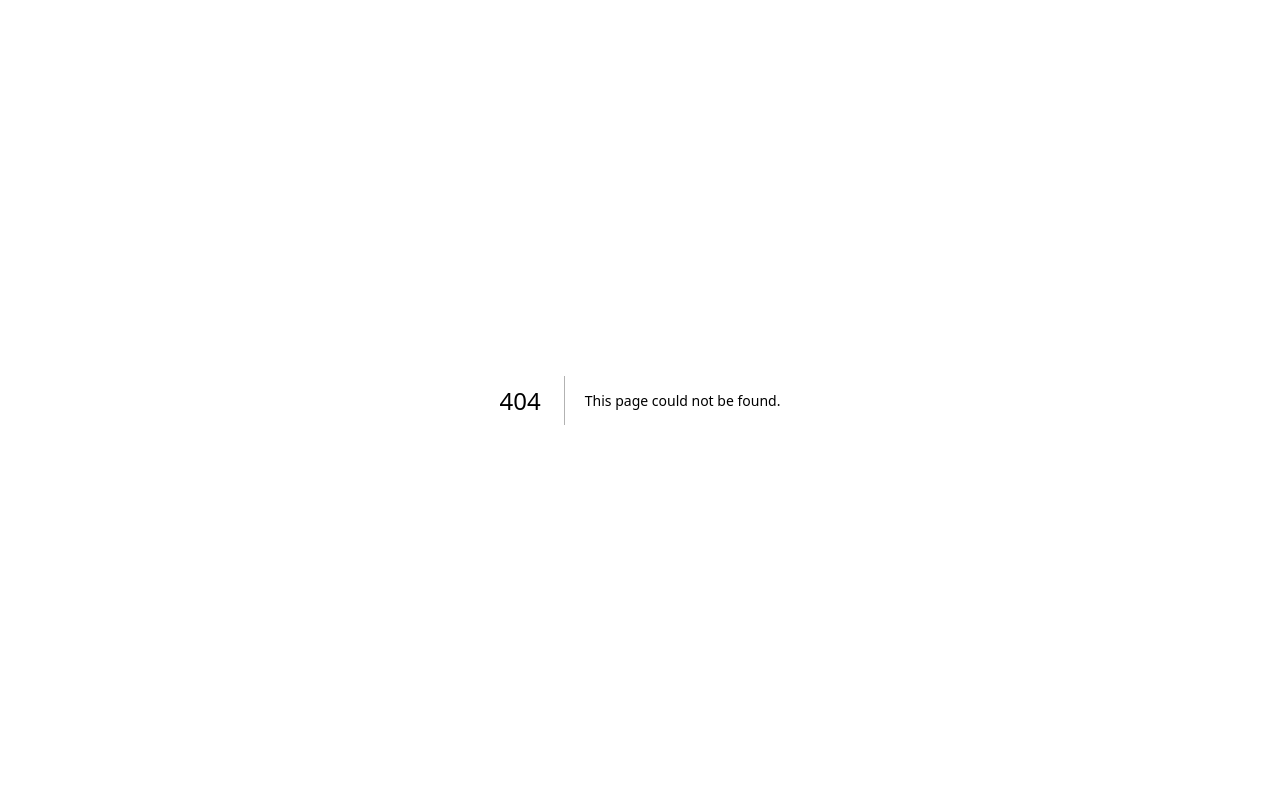
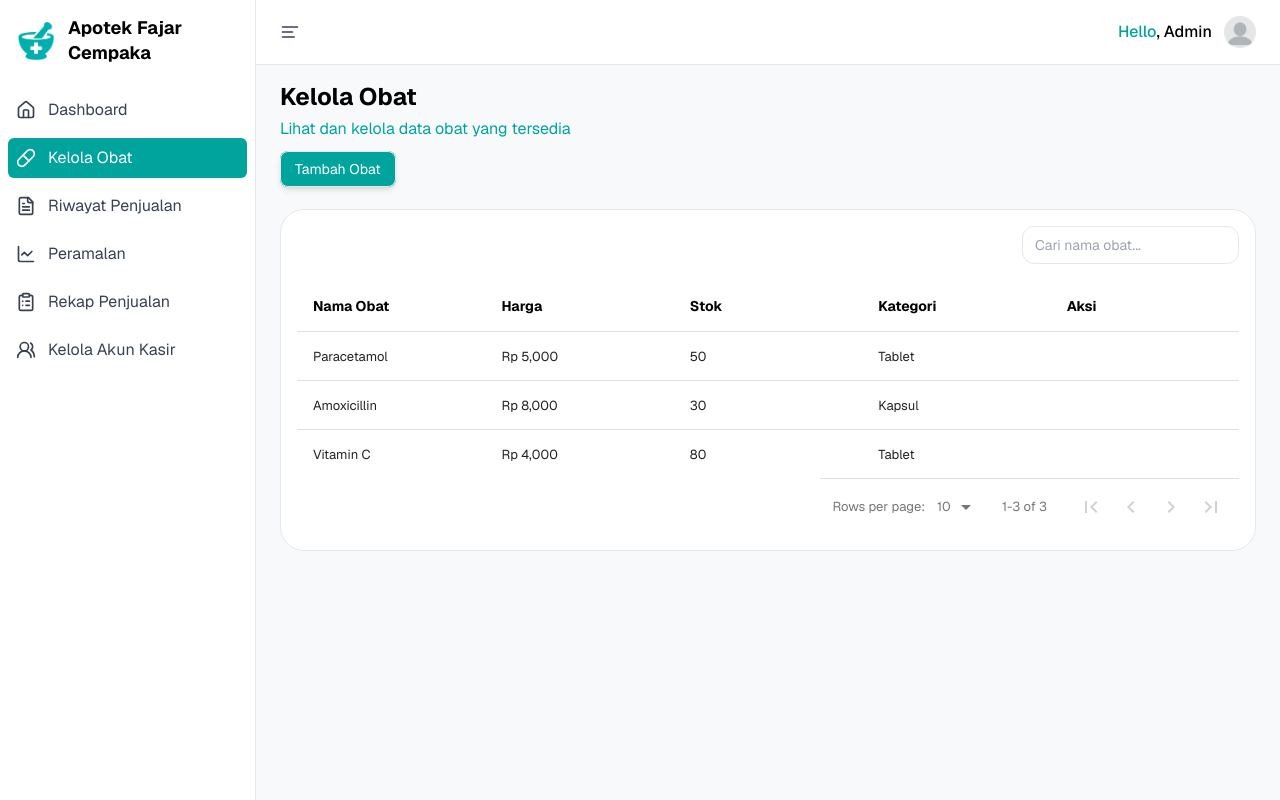
Before and after one commit to FaishalHilmi/antibiotic-sales-forecast, a Next.js app: page /dashboard/obat in a window 1280 px wide. Before the commit this address had no page. Built offline with nearby package versions, Linux system fonts and the light colour scheme.

Commit message:
add: Implement KelolaObatpage component for managing medication data

```diff
--- /dev/null
+++ b/app/dashboard/obat/page.tsx
@@ -0,0 +1,33 @@
+// "use client";
+
+import SearchableTable from "@/components/SearchableTable";
+import { dummyObat } from "@/data/obat";
+import { medicineColumn } from "@/column/dashboard/medicineColumn";
+import Link from "next/link";
+
+export default function KelolaObatpage() {
+  return (
+    <div>
+      <div className="wrapper">
+        <h2 className="text-2xl font-bold mb-1">Kelola Obat</h2>
+        <p className="text-primary mb-4">
+          Lihat dan kelola data obat yang tersedia
+        </p>
+        <Link
+          href={"/"}
+          className="py-2 px-3.5 border rounded-lg text-sm bg-primary text-white shadow-md hover:shadow-none hover:scale-95 transition-all duration-300 mb-4 md:mb-6"
+        >
+          Tambah Obat
+        </Link>
+        <div className="table-wrapper p-4 mt-7 bg-white flex flex-col items-end border border-gray-200 rounded-3xl">
+          <SearchableTable
+            column={medicineColumn}
+            data={dummyObat}
+            searchKeys={["name"]}
+            placeholder="Cari nama obat..."
+          />
+        </div>
+      </div>
+    </div>
+  );
+}
```
